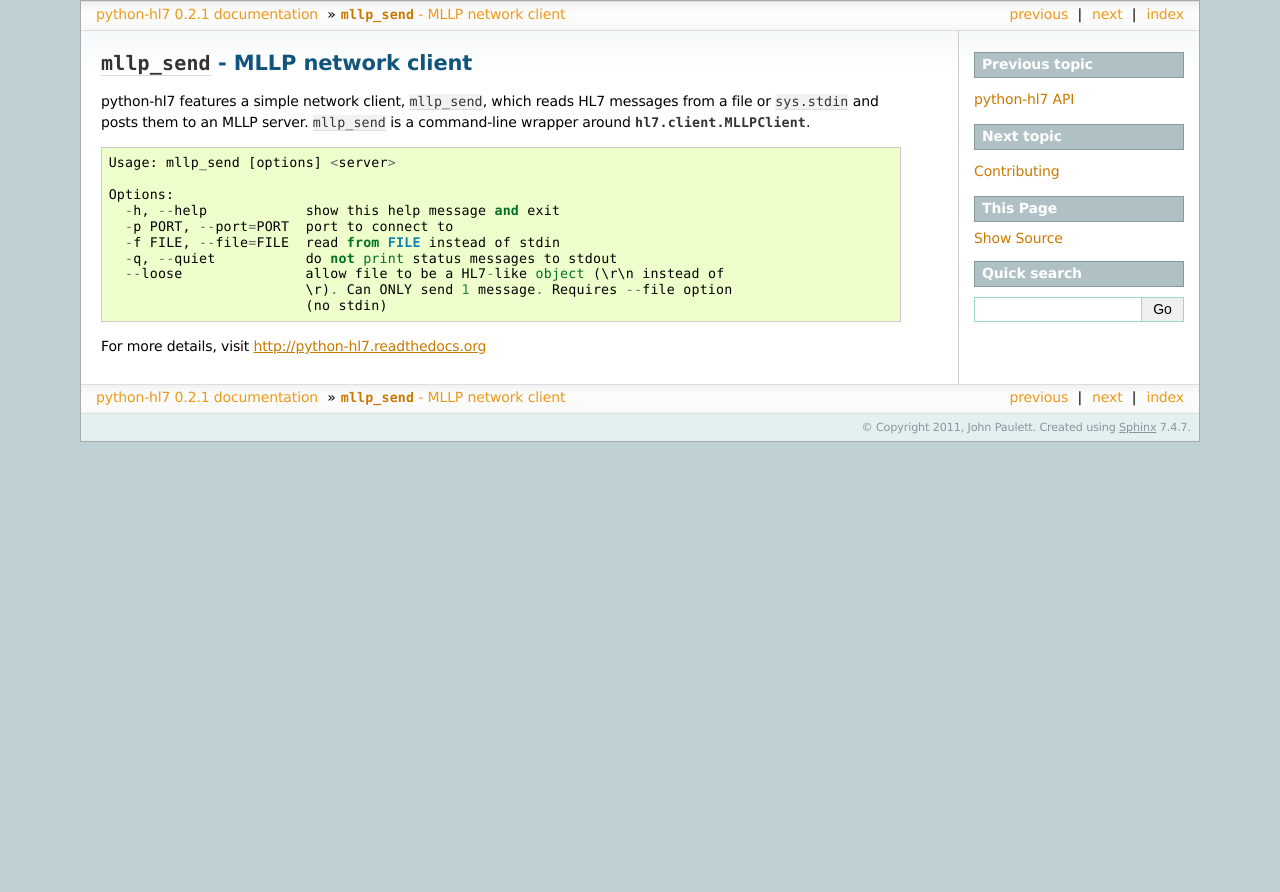
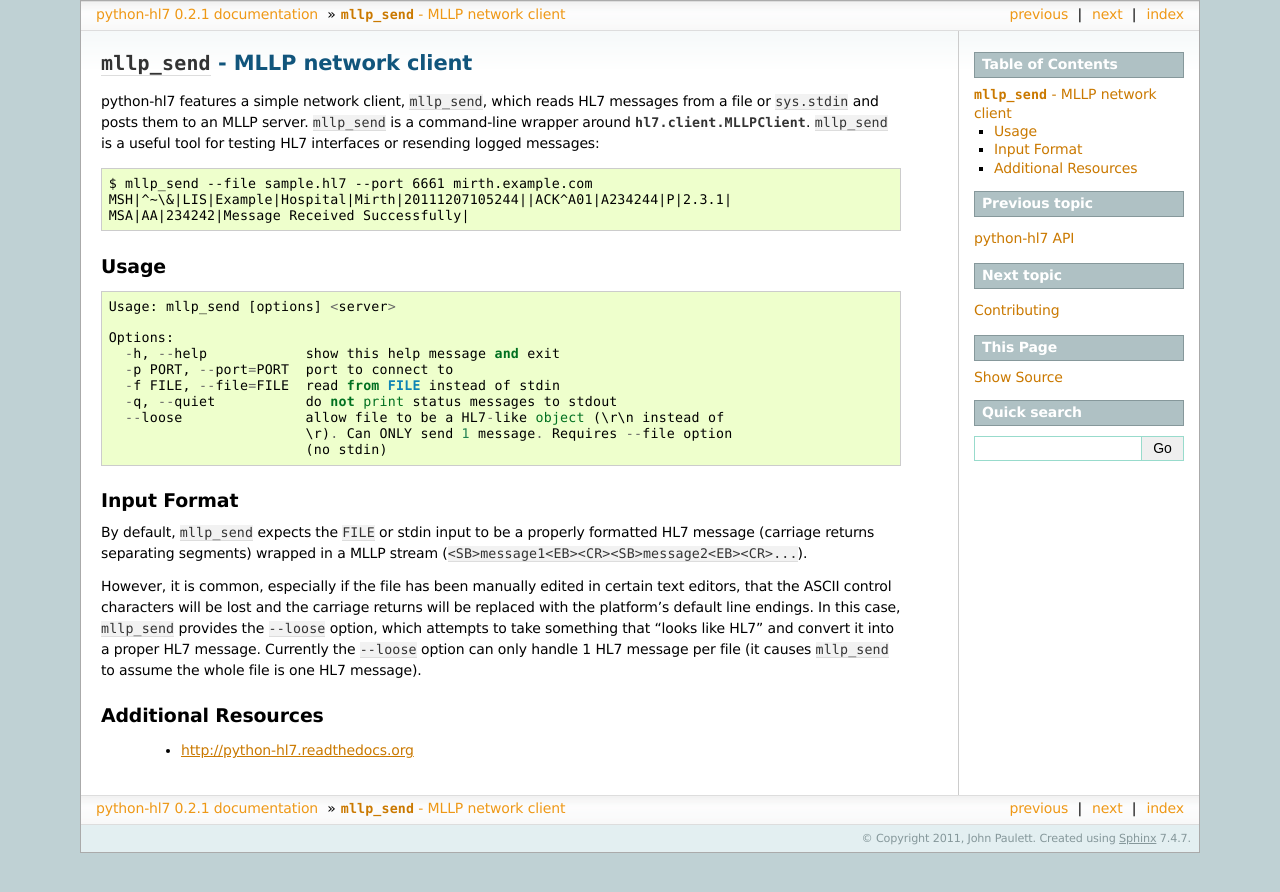
Before and after one commit to johnpaulett/python-hl7, a Sphinx documentation site: the page built from docs/mllp_send.rst, in a window 1280 px wide. Shown: the top 892 px of the page. Built offline with Sphinx 7.4.7, drawn with Linux system fonts in a browser that asks for light colours.

Commit message:
Add notes about --loose in the documentation.

```diff
--- a/docs/mllp_send.rst
+++ b/docs/mllp_send.rst
@@ -2,11 +2,20 @@
 ``mllp_send`` - MLLP network client
 ===================================
 
+
 python-hl7 features a simple network client, ``mllp_send``, which reads HL7
 messages from a file or ``sys.stdin`` and posts them to an MLLP server.
 ``mllp_send`` is a command-line wrapper around
-:py:class:`hl7.client.MLLPClient`.
+:py:class:`hl7.client.MLLPClient`.  ``mllp_send`` is a useful tool for
+testing HL7 interfaces or resending logged messages::
 
+    $ mllp_send --file sample.hl7 --port 6661 mirth.example.com
+    MSH|^~\&|LIS|Example|Hospital|Mirth|20111207105244||ACK^A01|A234244|P|2.3.1|
+    MSA|AA|234242|Message Received Successfully|
+
+
+Usage
+=====
 ::
 
     Usage: mllp_send [options] <server>
@@ -20,4 +29,23 @@ messages from a file or ``sys.stdin`` and posts them to an MLLP server.
                             \r). Can ONLY send 1 message. Requires --file option
                             (no stdin)
 
-For more details, visit http://python-hl7.readthedocs.org
+Input Format
+============
+
+By default, ``mllp_send`` expects the ``FILE`` or stdin input to be a properly
+formatted HL7 message (carriage returns separating segments) wrapped in a MLLP
+stream (``<SB>message1<EB><CR><SB>message2<EB><CR>...``).
+
+However, it is common, especially if the file has been manually edited in
+certain text editors, that the ASCII control characters will be lost and the
+carriage returns will be replaced with the platform's default line endings.
+In this case, ``mllp_send`` provides the ``--loose`` option, which attempts
+to take something that "looks like HL7" and convert it into a proper HL7
+message. Currently the ``--loose`` option can only handle 1 HL7 message per
+file (it causes ``mllp_send`` to assume the whole file is one HL7 message).
+
+
+Additional Resources
+====================
+
+ * http://python-hl7.readthedocs.org
```
Also changed, not shown: docs/index.rst (+5 -14 lines).
